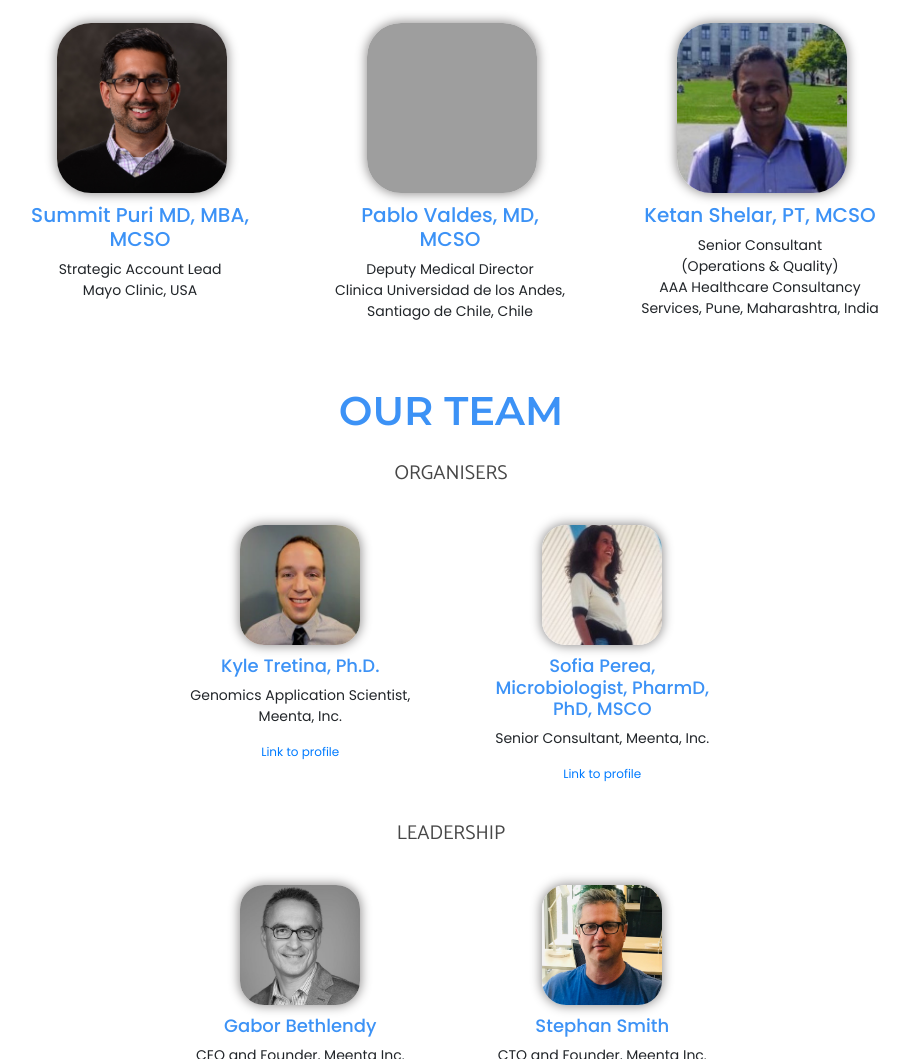
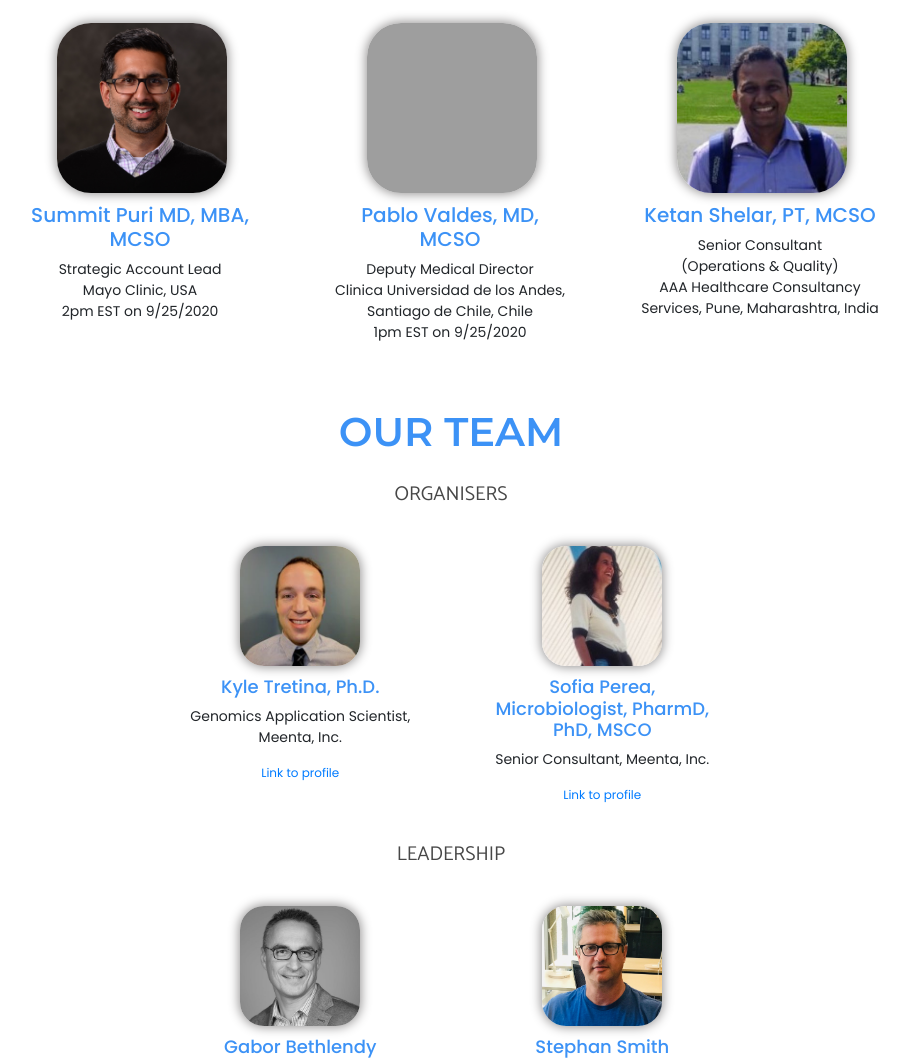
Before and after one commit to ktretina/CertainTimes2020, a website: page index.html in a window 1280 px wide. Shown: the part 1833-2892 px from the top of the page, without its empty margins (189-1098 px from the left). Drawn offline with nearby package versions, Linux system fonts and the light colour scheme; grey boxes are pictures that could not be loaded.

Commit message:
added times

```diff
--- a/index.html
+++ b/index.html
@@ -192,7 +192,7 @@
           </div>
           <div class="speakers-txtbox">
             <h1 class="fs-25 fw-900">Summit Puri MD, MBA, MCSO</h1>
-            <p class="fs-18 fw-500">Strategic Account Lead<br>Mayo Clinic, USA</p>
+            <p class="fs-18 fw-500">Strategic Account Lead<br>Mayo Clinic, USA<br>2pm EST on 9/25/2020</p>
             <!--<a href="meenta.io"><p class="fs-14 text-base-color">Link to profile</p></a>-->
             </div>
           </div>
@@ -204,7 +204,7 @@
             </div>
             <div class="speakers-txtbox">
               <h1 class="fs-25 fw-900">Pablo Valdes, MD, MCSO </h1>
-              <p class="fs-18 fw-500">Deputy Medical Director<br>Clinica Universidad de los Andes, Santiago de Chile, Chile</p>
+              <p class="fs-18 fw-500">Deputy Medical Director<br>Clinica Universidad de los Andes, Santiago de Chile, Chile<br>1pm EST on 9/25/2020</p>
               <!--<a href="meenta.io"><p class="fs-14 text-base-color">Link to profile</p></a>-->
             </div>
           </div>
```
